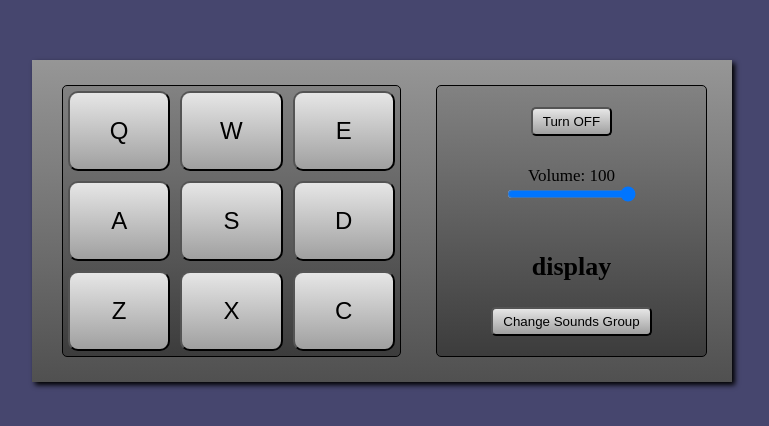
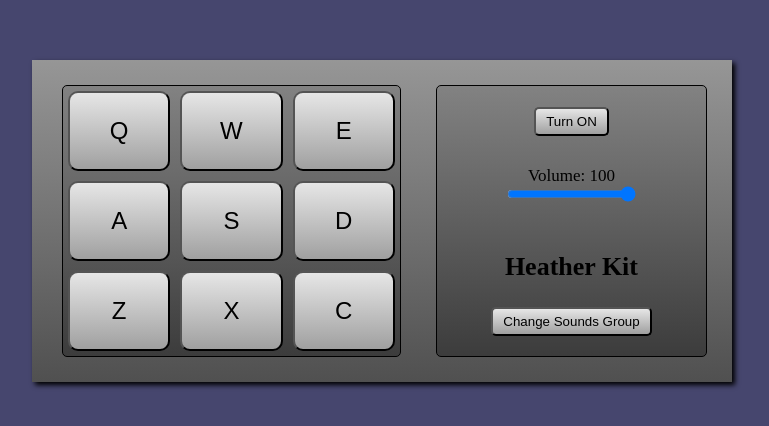
Before and after one commit to Bre323/Drum-Machine, a React (Create React App) app: page / in a window 1280 px wide. Shown: the part 130-556 px from the top of the page, without its empty margins (258-1027 px from the left). Built offline with nearby package versions, Linux system fonts and the light colour scheme.

Commit message:
Power button and Display finished

```diff
--- a/src/App.js
+++ b/src/App.js
@@ -127,8 +127,10 @@ const soundsGroup = {
 
 
 const App = () => {
+  const [power, setPower] = React.useState(true)
   const [soundName, setSoundName] = React.useState("")
-  const [sounds, setSounds] = React.useState(soundsGroup.heatherKit)
+  const [soundType, setSoundType] = React.useState("heatherKit")
+  const [sounds, setSounds] = React.useState(soundsGroup[soundType])
 
 
   const styleActiveKey = (audio) => {
@@ -151,12 +153,20 @@ const App = () => {
     deactivateAudio(audio)
   }
 
+  const stop = () => {
+    setPower(!power)
+  }
+
 
   return (
     <div id="drum-machine">
       <div className="wrapper">
-        <Keyboard play={play} sounds={sounds} />
-        <DrumControl />
+        <Keyboard power={power} play={play} sounds={sounds} />
+
+        <DrumControl
+          name={soundName || soundsName[soundType]}
+          power={power}
+          stop={stop} />
       </div>
     </div>
   )
--- a/src/components/DrumControl.js
+++ b/src/components/DrumControl.js
@@ -1,13 +1,16 @@
 import React from "react"
 import '../styles/DrumControl.css'
 
-const DrumControl = () => {
+const DrumControl = ({ name, power, stop }) => {
     return (
         <div className="control">
-            <button className="power-button">Turn OFF</button>
+            <button className="power-button" onClick={stop}>
+                Turn {power ? "ON" : "OFF"}
+            </button>
+
             <p>Volume: 100</p>
             <input type="range" min="0" max="1" step="0.01" />
-            <h2 id="display">display</h2>
+            <h2 id="display">{name}</h2>
             <button className="change-button">Change Sounds Group</button>
         </div>
     )
--- a/src/components/Keyboard.js
+++ b/src/components/Keyboard.js
@@ -25,12 +25,16 @@ const KeyboardKey = ({ play, sound }) => {
 }
 
 
-const Keyboard = ({ play, sounds }) => {
+const Keyboard = ({ power, play, sounds }) => {
     return (
         <div className="keyboard">
             {
+                power ?
                 sounds.map((sound) => {
                     return <KeyboardKey play={play} sound={sound} key={sound.id} />
+                })
+                : sounds.map((sound) => {
+                    return <KeyboardKey play={play} sound={{...sound, url: "#"}} key={sound.id} />
                 })
             }
         </div>
--- a/src/styles/DrumControl.css
+++ b/src/styles/DrumControl.css
@@ -42,7 +42,7 @@
     background: linear-gradient(0deg, rgb(160, 160, 160), rgb(230, 230, 230));
 }
 
-.control > .change-button {
+.control > .change-button:active {
     background: linear-gradient(0deg, rgb(130, 130, 130) rgb(200, 200, 200));
 }
 
```
